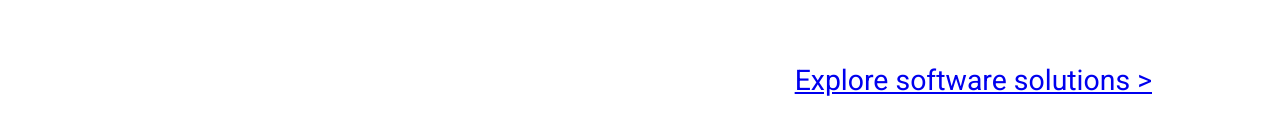
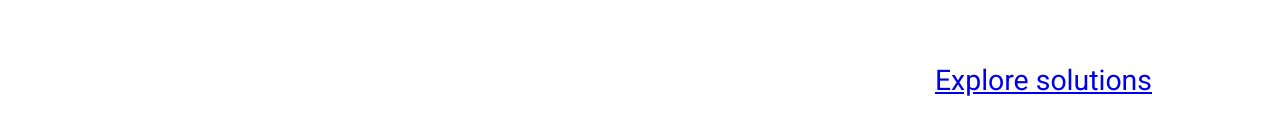
Before and after one commit to MFinn87/personal-site, a Vue app: page / in a window 1280 px wide. Shown: the part 538-672 px from the top of the page. Built offline with nearby package versions, Linux system fonts and the light colour scheme.

Commit message:
Cosmetic changes

```diff
--- a/src/views/About.vue
+++ b/src/views/About.vue
@@ -22,7 +22,7 @@
             </p>
     -->
             <div class="next">
-                <h4><a href="/solutions">Explore software solutions ></a></h4>
+                <h4><a href="/solutions">Explore solutions</a></h4>
             </div>
         </div>
     </div>
--- a/src/views/Portfolio.vue
+++ b/src/views/Portfolio.vue
@@ -14,7 +14,7 @@
             </div>
         </div>
         <div class="next">
-            <h4>Like what you see? <a href="/contact">Let's work together ></a></h4>
+            <h4><a href="/contact">Let's work together</a></h4>
         </div>
     </div>
 </template>
--- a/src/views/Solutions.vue
+++ b/src/views/Solutions.vue
@@ -22,7 +22,7 @@
         </div>
     </div>
     <div class="next">
-        <h4><a href="/portfolio">Explore portfolio ></a></h4>
+        <h4><a href="/portfolio">Explore portfolio</a></h4>
     </div>
 </div>
 </template>
```
